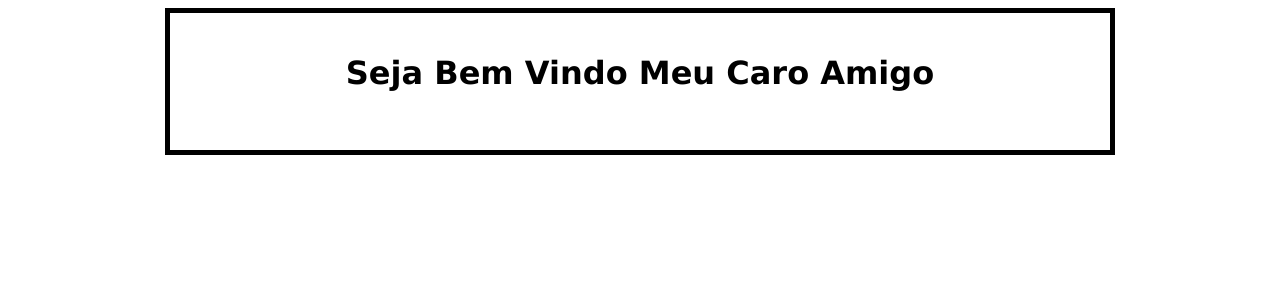
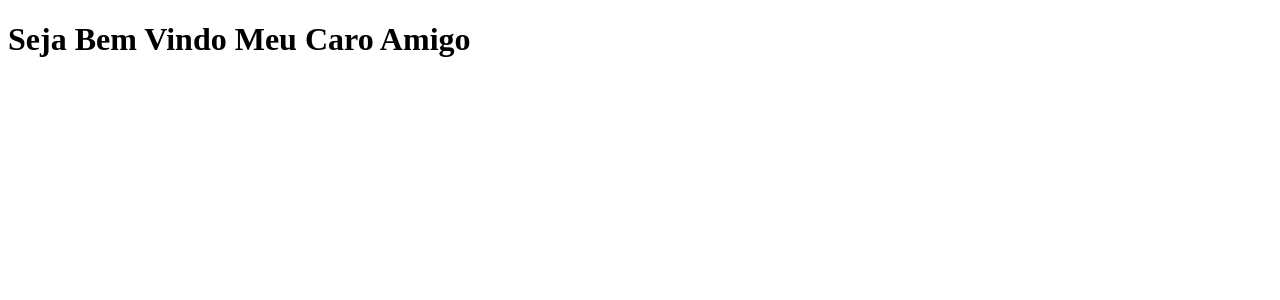
Before and after one commit to joao-faust/django-course, a Django app: page /home/ in a window 1280 px wide. Shown: the top 300 px of the page. Run offline with Django 4.2, Linux system fonts and the light colour scheme.

Commit message:
Add class 9

```diff
--- a/contas/templates/contas/home.html
+++ b/contas/templates/contas/home.html
@@ -4,41 +4,11 @@
     <meta charset="UTF-8">
     <meta http-equiv="X-UA-Compatible" content="IE=edge">
     <meta name="viewport" content="width=device-width, initial-scale=1.0">
-    <title>Document</title>
-    <style>
-        body {
-            font-family: Verdana, Geneva, Tahoma, sans-serif;
-        }
-        .container {
-            max-width: 900px;
-            margin: auto;
-            border: 5px solid #000;
-            padding: 20px;
-        }
-        h1, p {
-            text-align: center;
-        }
-        ul {
-            display: flex;
-            flex-direction: column;
-            align-items: center;
-        }
-    </style>
+    <title>Home</title>
 </head>
 <body>
 
-    <div class="container">
-        <h1>Seja Bem Vindo Meu Caro Amigo</h1>
-        <ul>
-            {% for transacao in transacoes  %}
-                {% if transacao == 't1' %}
-                    <li><strong>{{ transacao }}</strong></li>
-                {% else %}
-                    <li>{{ transacao }}</li>
-                {% endif %}
-            {% endfor %}
-        </ul>
-    </div>
+    <h1>Seja Bem Vindo Meu Caro Amigo</h1>
 
 </body>
 </html>
--- a/contas/views.py
+++ b/contas/views.py
@@ -26,3 +26,16 @@ def nova_transacao(request):
 
     data['form'] = form
     return render(request, 'contas/form.html', data)
+
+
+def update(request, pk):
+    data = {}
+    transacao = Transacao.objects.get(pk=pk)
+    form = TransacaoForm(request.POST or None, instance=transacao)
+
+    if form.is_valid():
+        form.save()
+        return redirect('url_listagem')
+
+    data['form'] = form
+    return render(request, 'contas/form.html', data)
--- a/controle_gastos/urls.py
+++ b/controle_gastos/urls.py
@@ -15,11 +15,12 @@ Including another URLconf
 """
 from django.contrib import admin
 from django.urls import path
-from contas.views import home, listagem, nova_transacao
+from contas.views import home, listagem, nova_transacao, update
 
 urlpatterns = [
     path('admin/', admin.site.urls),
     path('', listagem, name='url_listagem'),
-    path('home/', home),
+    path('home/', home, name='url_home'),
     path('nova/', nova_transacao, name='url_nova'),
+    path('update/<int:pk>/', update, name='url_update'),
 ]
```
Also changed, not shown: contas/templates/contas/listagem.html (+6 -4 lines), db.sqlite3.
